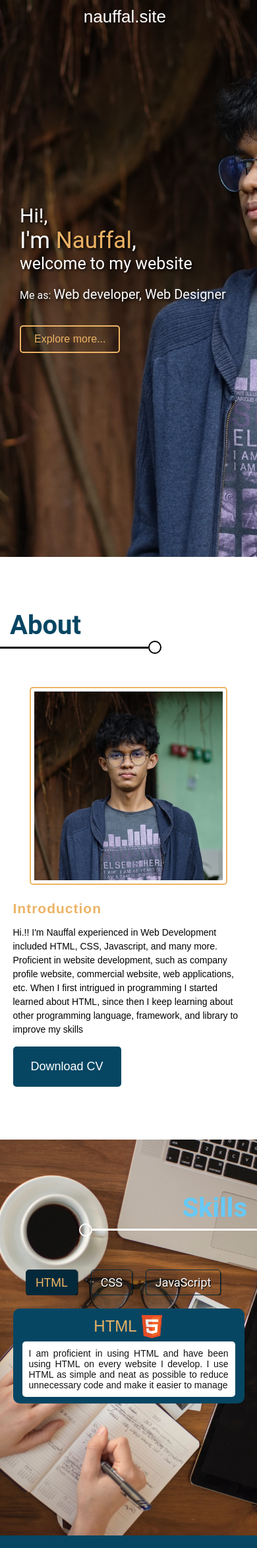
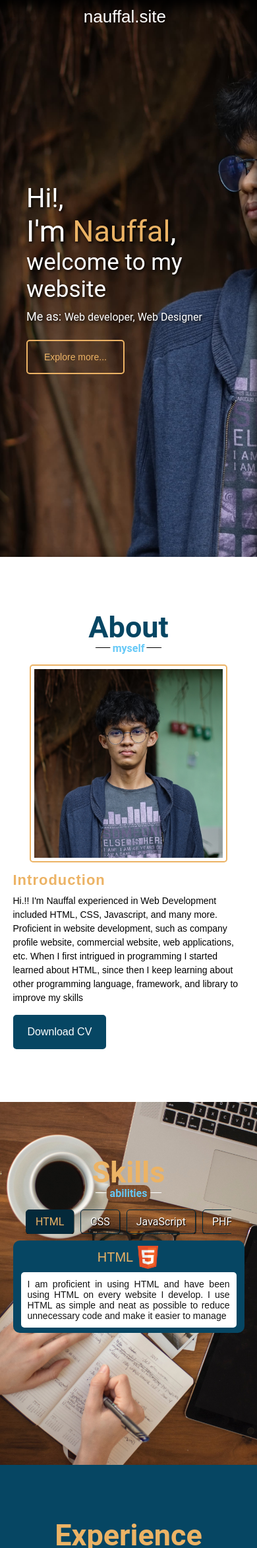
Before and after one commit to nauffal-rizky/nauffal-rizky.github.io, a PHP site: page / in a window 390 px wide. Shown: the top 2346 px of the page at 66% size. Run offline with PHP 8.4, Linux system fonts and the light colour scheme; some libraries are stand-ins or nearby versions.

Commit message:
EXPUPDATES221123

```diff
--- a/index.html
+++ b/index.html
@@ -21,13 +21,7 @@
     <main>
       <about-center id="about"></about-center>
       <article class="skills" id="skills">
-        <div class="title">
-          <h1>skills</h1>
-          <div class="underline-contain">
-            <div class="circle"></div>
-            <div class="underline"></div>
-          </div>
-        </div>
+        <h1 class="title">skills</h1>
         <section class="skill-center">
           <div class="skill-carousel">
             <button id="left" class="carousel-toggle">
@@ -146,13 +140,7 @@
         </section>
       </article>
       <article class="exp" id="exp">
-        <div class="title">
-          <h1>experience</h1>
-          <div class="underline-contain">
-            <div class="underline"></div>
-            <div class="circle"></div>
-          </div>
-        </div>
+        <h1 class="title">experience</h1>
         <section class="exp-center">
           <div class="exp-content">
             <div class="exp-header">
@@ -189,13 +177,7 @@
         </section>
       </article>
       <article class="service" id="service">
-        <div class="title">
-          <h1>Services</h1>
-          <div class="underline-contain">
-            <div class="circle"></div>
-            <div class="underline"></div>
-          </div>
-        </div>
+        <h1 class="title">services</h1>
         <section class="service-center">
           <div class="service-content">
             <h2 class="h-service">Web Development</h2>
@@ -229,6 +211,7 @@
                 <p class="desc-service desc">I'll make a website according to your references, from Its design until Its functionality</p>
               </div>
             </div>
+            <h2 class="h-package">Landing page packages:</h2>
             <div class="package-container">
               <div class="package-table">
                 <div class="package-name">
@@ -359,13 +342,7 @@
         </section>
       </article>
       <article class="contact" id="contact">
-        <div class="title">
-          <h1>contact</h1>
-          <div class="underline-contain">
-            <div class="underline"></div>
-            <div class="circle"></div>
-          </div>
-        </div>
+        <h1 class="title">contact</h1>
         <section class="contact-center">
           <div class="contact-content">
             <div class="my-info">
--- a/public/scripts/components/about-center.js
+++ b/public/scripts/components/about-center.js
@@ -23,54 +23,64 @@
         padding: 80px 0;
       }
       .title {
+        position: relative;
+        color: var(--color-b3);
+        font-size: 55px;
         font-family: 'Roboto', sans-serif;
+        text-align: center;
         text-transform: capitalize;
-        margin: 0 0 50px 0;
+        margin: 0px 0px 40px 0px;
       }
-      .title h1 {
-        color: var(--color-b3);
-        font-size: 45px;
-        margin: 0 0 0 20px;
+      .title::before{
+        content: "";
+        position: absolute;
+        bottom: -10px;
+        right: 50%;
+        width: 100px;
+        height: 1.5px;
+        background-color: #000;
+        transform: translateX(50%);
       }
-      .title .underline-contain {
-        position: relative;
-        display: flex;
-        align-items: center;
-      }
-      .title .underline-contain .underline {
-        width: 400px;
-        height: 3px;
-        background-color: #000;
-      }
-      .title .underline-contain .circle {
-        width: 20px;
-        height: 20px;
-        border: 2px solid #000;
-        border-radius: 15px;
+      .title::after {
+        content: "myself";
+        position: absolute;
+        bottom: -24px;
+        right: 50%;
+        width: fit-content;
+        background-color: #fff;
+        color: var(--color-b4);
+        font-size: 20px;
+        text-transform: lowercase;
+        transform: translateX(50%);
+        padding: 3px;
       }
       .about-content {
+        display: flex;
+        justify-content: center;
         font-family: 'Poppins', sans-serif;
       }
       .profile {
-        display: flex;
-        justify-content: center;
+        display: grid;
+        grid-template-columns: 1fr 1fr;
         align-items: center;
         gap: 50px;
+        width: 950px;
+        max-width: 90%;
       }
       .desc-about {
-        order: 1;
-        width: 45%;
         line-height: 1.5;
       }
       .desc-about h2 {
         display: inline;
         color: var(--color-b2);
+        font-size: 30px;
         letter-spacing: 1px;
         transition: 0.3s;
       }
       .intro {
+        font-size: 16px;
         font-family: "Open-sans", sans-serif;
-        margin: 10px 0 0 0;
+        margin: 5px 0 25px 0;
       }
       .intro .YCM {
         color: var(--color-b2);
@@ -80,8 +90,8 @@
         text-decoration: underline;
       }
       .my-img {
-        width: 350px;
-        height: 350px;
+        width: 450px;
+        height: 450px;
         padding: 5px;
         border: 2px solid var(--color-b2);
         border-radius: 5px;
@@ -102,7 +112,6 @@
         font-size: 18px;
         font-family: 'Arial', sans-serif;
         padding: 15px 25px;
-        margin: 15px 0 0 0;
         border: 2px solid var(--color-b3);
         border-radius: 5px;
         cursor: pointer;
@@ -113,67 +122,113 @@
         color: var(--color-b3);
       }
 
-      @media (max-width: 1000px) {
+      @media (max-width: 1024px) {
         .profile {
-          flex-direction: column;
-          gap: 20px;
+          grid-template-areas: 'image'
+          'introduction';
+          grid-template-columns: none;
+          grid-template-rows: 1fr 100%;
+          justify-items: center;
+          align-items: start;
+          gap: 10px;
+          width: 600px;
         }
         .desc-about {
-          max-width: 90%;
-          width: 600px;
+          grid-area: introduction;
+        }
+        .my-img {
+          grid-area: image;
+        }
+        .title {
+          font-size: 50px;
+          margin: 0px 0px 35px 0px;
+        }
+        .title::before {
+          bottom: -5px;
+        }
+        .title::after {
+          font-size: 18px;
+          bottom: -18px;
+        }
+        .my-img {
+          width: 400px;
+          height: 400px;
+        }
+        .desc-about h2 {
+          font-size: 28px;
+        }
+        .intro {
+          margin: 5px 0px 20px 0px;
         }
       }
       @media (max-width: 768px) {
-        .title h1 {
-          font-size: 40px;
+        .profile {
+          width: 500px;
         }
-        .about-content {
-          flex-direction: column;
+        .title {
+          font-size: 45px;
+          margin: 0px 0px 30px 0px;
         }
-        .title .underline-contain .underline {
-          width: 225px;
+        .title::before {
+          bottom: -5px;
+        }
+        .title::after {
+          font-size: 16px;
+          bottom: -18px;
+        }
+        .my-img {
+          width: 350px;
+          height: 350px;
+        }
+        .desc-about h2 {
+          font-size: 26px;
+        }
+        .intro {
+          margin: 5px 0px 15px 0px;
+        }
+        .cv-btn {
+          font-size: 16px;
+          padding: 12px 22px;
+        }
+      }
+      @media (max-width: 576px) {
+        .profile {
+          width: 450px;
         }
         .my-img {
           width: 300px;
           height: 300px;
         }
-      }
-      @media (max-width: 678px) {
-        .desc-about {
+        .desc-about h2 {
+          font-size: 22px;
+        }
+        .intro {
           font-size: 14px;
+          margin: 5px 0px 15px 0px;
         }
-      }
-      @media (max-width: 450px) {
-        .title h1 {
-          margin: 0 0 0 15px;
+        .cv-btn {
+          font-size: 16px;
+          padding: 12px 20px;
         }
       }
     </style>
 
     <div class="container">
-      <div class="title">
-        <h1>about</h1>
-        <div class="underline-contain">
-          <div class="underline"></div>
-          <div class="circle"></div>
-        </div>
-      </div>
-      <section class="about-center">
-        <div class="about-content">
+      <h1 class="title">about</h1>
+        <section class="about-content">
           <div class="profile">
-            <div class="desc-about desc">
+            <div class="desc-about">
               <h2>Introduction</h2>
               <p class="intro">
                 Hi.!! I'm Nauffal experienced in Web Development included HTML, CSS, Javascript, and many more. Proficient in website development, such as company profile website, commercial website, web applications, etc. When I first intrigued in programming I started learned about HTML, since then I keep learning about other programming language, framework, and library to improve my skills
               </p>
-              <a href="./public/download/Nauffal - CV.pdf" target="_blank" download="Nauffal CV" class="cv-btn btn">Download CV</a>
+              <a href="./public/download/Nauffal - CV.pdf" target="_blank" download="Nauffal CV" class="cv-btn">Download CV</a>
             </div>
             <div class="my-img">
               <img src="./public/assets/profile-nomask2.JPG"></img>
             </div>
           </div>
-        </div>
-      </section>
+        </section>
     </div>
     `;
   }
--- a/public/scripts/components/jumbotron.js
+++ b/public/scripts/components/jumbotron.js
@@ -33,34 +33,34 @@
       }
 
       .jumbotron-content {
-        margin: 0 0 0 80px;
+        margin: 0 0 0 100px;
       }
-      .jumbotron-content .text1,
-      .jumbotron-content .text2,
-      .jumbotron-content .text3,
-      .jumbotron-content .text4 {
+      .text1,
+      .text2,
+      .text3,
+      .text4 {
         font-family: 'Roboto', 'Arial', sans-serif;
         color: #fff;
         text-shadow: 2px 2px 4px #000;
       }
-      .jumbotron-content .text1 {
-        font-size: 50px;
+      .text1 {
+        font-size: 60px;
       }
-      .jumbotron-content .text2 {
-        font-size: 55px;
+      .text2 {
+        font-size: 65px;
       }
-      .jumbotron-content .text2 a {
+      .text2 a {
         position: relative;
         color: var(--color-b2);
         transition: 0.3s;
       }
-      .jumbotron-content .text2 a:hover span {
+      .text2 a:hover span {
         position: relative;
         display: inline-block;
         animation: wavy .7s;
         animation-delay: calc(.1s * var(--i));
       }
-      .jumbotron-content .text2 a::after {
+      .text2 a::after {
         content: '';
         position: absolute;
         top: 0;
@@ -71,28 +71,27 @@
         transform: scaleX(0);
         transition: 0.3s;
       }
-      .jumbotron-content .text2 a:hover::after {
+      .text2 a:hover::after {
         transform: scaleX(1);
       }
-      .jumbotron-content .text3 {
-        font-size: 45px;
+      .text3 {
+        font-size: 55px;
       }
-      .jumbotron-content .text4 {
-        font-size: 16px;
-        margin: 20px 0;
+      .text4 {
+        font-size: 24px;
+        margin: 20px 0px 35px 0px;
       }
-      .jumbotron-content .text4 span {
-        font-size: 20px;
+      .text4 span {
+        font-size: 22px;
       }
       .explore-btn {
         display: inline-block;
         background-color: transparent;
         color: var(--color-b2);
         border: 2px solid var(--color-b2);
-        font-size: 18px;
+        font-size: 20px;
         font-family: 'Arial', sans-serif;
-        padding: 15px 25px;
-        margin: 15px 0 0 0;
+        padding: 18px 25px;
         border-radius: 5px;
         cursor: pointer;
         transition: all 0.3s ease;
@@ -102,35 +101,70 @@
         color: #fff;
       }
 
+      @media (max-width: 1280px) {
+        .jumbotron-content {
+          margin: 0 0 0 80px;
+        }
+        .text1 {
+          font-size: 50px;
+        }
+        .text2 {
+          font-size: 55px;
+        }
+        .text3 {
+          font-size: 45px;
+        }
+        .text4 {
+          font-size: 20px;
+        }
+        .text4 span {
+          font-size: 18px;
+        }
+        .explore-btn {
+          font-size: 16px;
+          padding: 16px 25px;
+        }
+      }
       @media (max-width: 950px) {
         .jumbotron-content {
-          margin: 0 0 0 30px;
+          margin: 0 0 0 50px;
         }
-        .jumbotron-content .text1 {
+        .text1 {
+          font-size: 45px;
+        }
+        .text2 {
+          font-size: 50px;
+        }
+        .text3 {
           font-size: 40px;
         }
-        .jumbotron-content .text2 {
+        .text4 {
+          margin: 15px 0px 30px 0px;
+        }
+      }
+      @media (max-width: 676px) {
+        .jumbotron-content {
+          margin: 0 0 0 40px;
+        }
+        .text1 {
+          font-size: 40px;
+        }
+        .text2 {
           font-size: 45px;
         }
-        .jumbotron-content .text3 {
+        .text3 {
           font-size: 35px;
         }
-      }
-      @media (max-width: 768px) {
-        .jumbotron-content .text1 {
-          font-size: 30px;
+        .text4 {
+          font-size: 18px;
+          margin: 10px 0px 25px 0px;
         }
-        .jumbotron-content .text2 {
-          font-size: 35px;
+        .text4 span {
+          font-size: 16px;
         }
-        .jumbotron-content .text3 {
-          font-size: 25px;
-        }
-      }
-      @media (max-width: 678px) {
         .explore-btn {
-          font-size: 16px;
-          padding: 10px 20px;
+          font-size: 14px;
+          padding: 16px 25px;
         }
       }
     </style>
@@ -140,7 +174,7 @@
       <p class="text2">I'm <a href="https://www.instagram.com/nauffal.code/" target="_blank"><span style="--i:1">N</span><span style="--i:2">a</span><span style="--i:3">u</span><span style="--i:4">f</span><span style="--i:5">f</span><span style="--i:6">a</span><span style="--i:7">l</span></a>,</p>
       <p class="text3">welcome to my website</p>
       <p class="text4">Me as: <span>Web developer, Web Designer</span></p>
-      <a href="#about" class="explore-btn btn">Explore more...</a>
+      <a href="#about" class="explore-btn">Explore more...</a>
     </div>
     `;
   }
--- a/public/styles/style.css
+++ b/public/styles/style.css
@@ -55,6 +55,9 @@
   background-image: url('../assets/profile-nomask.JPG');
   background-size: cover;
   background-repeat: no-repeat;
+  background-blend-mode: darken;
+  /* box-shadow: inset 0px 10px 5px rgba(0, 0, 0, 0.7); */
+  box-shadow: 0px 10px 20px #000 inset;
 }
 nav-bar {
   position: fixed;
@@ -90,52 +93,74 @@
 .exp,
 .service,
 .contact {
-  min-height: 600px;
+  min-height: 550px;
   padding: 80px 0;
+}
+.title {
+  position: relative;
+  color: var(--color-b3);
+  font-size: 55px;
+  font-family: 'Roboto', sans-serif;
+  text-align: center;
+  text-transform: capitalize;
+  margin: 0px 0px 40px 0px;
 }
 .skills .title,
 .exp .title,
-.service .title,
 .contact .title {
-  font-family: 'Roboto', sans-serif;
-  text-transform: capitalize;
-  margin: 0 0 50px 0;
+  color: var(--color-b2);
 }
-.skills .title h1,
-.exp .title h1,
-.service .title h1,
-.contact .title h1 {
-  color: var(--color-b3);
-  font-size: 45px;
+.skills .title::before,
+.exp .title::before,
+.contact .title::before {
+  background-color: #fff;
 }
-.exp .title h1,
-.contact .title h1 {
-  margin: 0 0 0 20px;
+.exp .title::before,
+.service .title::before,
+.contact .title::before {
+  width: 150px;
 }
-.skills .title .underline-contain,
-.exp .title .underline-contain,
-.service .title .underline-contain,
-.contact .title .underline-contain {
-  position: relative;
-  display: flex;
-  align-items: center;
+.title::before {
+  content: '';
+  position: absolute;
+  bottom: -10px;
+  right: 50%;
+  width: 100px;
+  height: 1.5px;
+  background-color: #000;
+  transform: translateX(50%);
 }
-.skills .title .underline-contain .underline,
-.exp .title .underline-contain .underline,
-.service .title .underline-contain .underline,
-.contact .title .underline-contain .underline {
-  width: 400px;
-  height: 3px;
-  background-color: #000;
+.skills .title::after {
+  content: 'abilities';
+  background-image: url(../assets/work.jpg);
+  background-position: center;
+  padding: 3px 5px;
 }
-.skills .title .underline-contain .circle,
-.exp .title .underline-contain .circle,
-.service .title .underline-contain .circle,
-.contact .title .underline-contain .circle {
-  width: 20px;
-  height: 20px;
-  border: 2px solid #000;
-  border-radius: 15px;
+.exp .title::after {
+  content: 'my projects';
+  background-color: var(--color-b3);
+}
+.service .title::after {
+  content: 'what i offer';
+}
+.contact .title::after {
+  background-image: url(../assets/light-bulb.jpg);
+  background-position: -35px -355px;
+  content: 'contact me';
+  padding: 3px 5px;
+}
+.title::after {
+  position: absolute;
+  bottom: -24px;
+  right: 50%;
+  width: fit-content;
+  background-color: #fff;
+  color: var(--color-b4);
+  font-size: 20px;
+  text-transform: lowercase;
+  transform: translateX(50%);
+  border-radius: 10px;
+  padding: 3px;
 }
 .service-center {
   display: flex;
@@ -186,7 +211,6 @@
   display: flex;
   flex-direction: column;
   align-items: center;
-  gap: 20px;
   max-width: 90%;
   width: 600px;
   font-family: 'Poppins', sans-serif;
@@ -221,7 +245,6 @@
 }
 .carousel-items {
   display: flex;
-  justify-content: center;
   align-items: center;
   gap: 20px;
   overflow-x: hidden;
@@ -868,15 +886,31 @@
 }
 
 /* Breakpoints */
-@media (max-width: 1000px) {
-  .services-container {
-    grid-template-columns: repeat(auto-fit, minmax(300px, 1fr));
+@media (max-width: 1374px) {
+  header {
+    background-position: center;
+  }
+}
+@media (max-width: 1024px) {
+  .title {
+    font-size: 50px;
+    margin: 0px 0px 35px 0px;
+  }
+  .title::before {
+    bottom: -5px;
+  }
+  .title::after {
+    font-size: 18px;
+    bottom: -18px;
+  }
+  .exp-header h1 {
+    font-size: 22px;
+  }
+  .experiences .row h1 {
+    font-size: 20px;
   }
 }
 @media (max-width: 950px) {
-  header {
-    background-position: center;
-  }
   .contact-form {
     max-width: 100%;
     width: 500px;
@@ -887,42 +921,67 @@
   .exp-content {
     gap: 25px;
     width: 500px;
-    max-width: 90%;
-  }
-  .exp-header h1 {
-    font-size: 18px;
-    margin: 0px 0px 5px 0px;
-  }
-  .exp-header p {
-    font-size: 14px;
   }
   .experiences {
     display: grid;
     grid-template-columns: repeat(auto-fit, minmax(350px, 1fr));
   }
-  .experiences .row img {
-    height: 250px;
-  }
-  .experiences .row p {
-    font-size: 14px;
+  .services-container {
+    grid-template-columns: repeat(auto-fit, minmax(300px, 1fr));
   }
 }
 @media (max-width: 768px) {
   nav-bar {
     padding: 20px 25px;
   }
-  .service .title h1,
-  .skills .title h1,
-  .exp .title h1,
-  .contact .title h1 {
-    font-size: 40px;
+  .title {
+    font-size: 45px;
+    margin: 0px 0px 30px 0px;
   }
-  .about .title .underline-contain .underline,
-  .skills .title .underline-contain .underline,
-  .exp .title .underline-contain .underline,
-  .service .title .underline-contain .underline,
-  .contact .title .underline-contain .underline {
-    width: 250px;
+  .title::before {
+    bottom: -5px;
+  }
+  .title::after {
+    font-size: 16px;
+    bottom: -18px;
+  }
+  .skill-content {
+    width: 550px;
+  }
+  .skill-center {
+    gap: 10px;
+  }
+  .carousel-items {
+    gap: 15px;
+  }
+  .carousel-items span {
+    font-size: 18px;
+    padding: 8px 14px;
+  }
+  .css-skills.active .hover-contain {
+    width: 220px;
+  }
+  .hover-contain span {
+    font-size: 16px;
+  }
+  .skill-header abbr a,
+  .skill-header a {
+    font-size: 22px;
+  }
+  .skill-header img {
+    width: 35px;
+  }
+  .skill-header img:hover {
+    width: 45px;
+  }
+  .exp-header h1 {
+    font-size: 20px;
+  }
+  .experiences .row h1 {
+    font-size: 18px;
+  }
+  .experiences .row p {
+    font-size: 14px;
   }
   .package-desc-header h3,
   .package-desc-header span {
@@ -936,60 +995,59 @@
     font-size: 15px;
   }
 }
-@media (max-width: 730px) {
-  .carousel-items {
-    justify-content: flex-start;
-  }
-}
 @media (max-width: 705px) {
   .h-service {
     font-size: 22px;
   }
+}
+@media (max-width: 688px) {
   .desc-service {
-    width: 80%;
+    max-width: 60%;
+  }
+}
+@media (max-width: 676px) {
+  .skill-content {
+    width: 500px;
   }
   .carousel-items span {
-    font-size: 18px;
+    font-size: 16px;
     padding: 8px 14px;
   }
+  .skill-detail {
+    padding: 8px 12px;
+  }
+  .skill-detail p {
+    font-size: 14px;
+  }
+  .carousel-items {
+    gap: 10px;
+  }
   .css-skills.active .hover-contain {
-    width: 220px;
+    width: 196px;
+  }
+  .hover-contain {
+    gap: 5px;
   }
   .hover-contain span {
-    font-size: 16px;
+    font-size: 14px;
   }
   .skill-header {
     margin: 0px 0px 5px 0px;
   }
+  .skill-header abbr a,
   .skill-header a {
-    font-size: 22px;
-  }
-  .skill-header img {
-    width: 35px;
+    font-size: 20px;
   }
   .skill-header img:hover {
-    width: 45px;
+    width: 40px;
   }
-  .skill-detail p {
-    font-size: 14px;
-  }
-}
-@media (max-width: 678px) {
-  .h-skill,
   .h-contact,
   .h-form {
     font-size: 20px;
   }
-  .desc {
-    font-size: 14px;
-  }
   .desc-service {
     font-size: 16px;
   }
-  .header-graph {
-    font-size: 16px;
-  }
-
   .contact-content {
     grid-template-columns: repeat(auto-fit, minmax(400px, 1fr));
   }
@@ -1033,15 +1095,8 @@
     width: 40px;
     height: 40px;
   }
-  .skills .title h1,
-  .service .title h1 {
-    margin: 0 15px 0 0;
-  }
   .experiences {
     grid-template-columns: repeat(auto-fit, minmax(200px, 1fr));
-  }
-  .contact .title h1 {
-    margin: 0 0 0 15px;
   }
   .contact-content {
     grid-template-columns: repeat(auto-fit, minmax(300px, 1fr));
```
Also changed, not shown: other parts of public/styles/style.css (+19 -20 lines), public/assets/memorycard-sc.png (added), public/assets/memorycardgame-sc.png (deleted), public/assets/snakegame-sc.png, public/assets/snakegame-sc2.png (deleted), public/assets/snakegame-sc3.png (deleted), public/assets/tictactoe-sc2.png.
